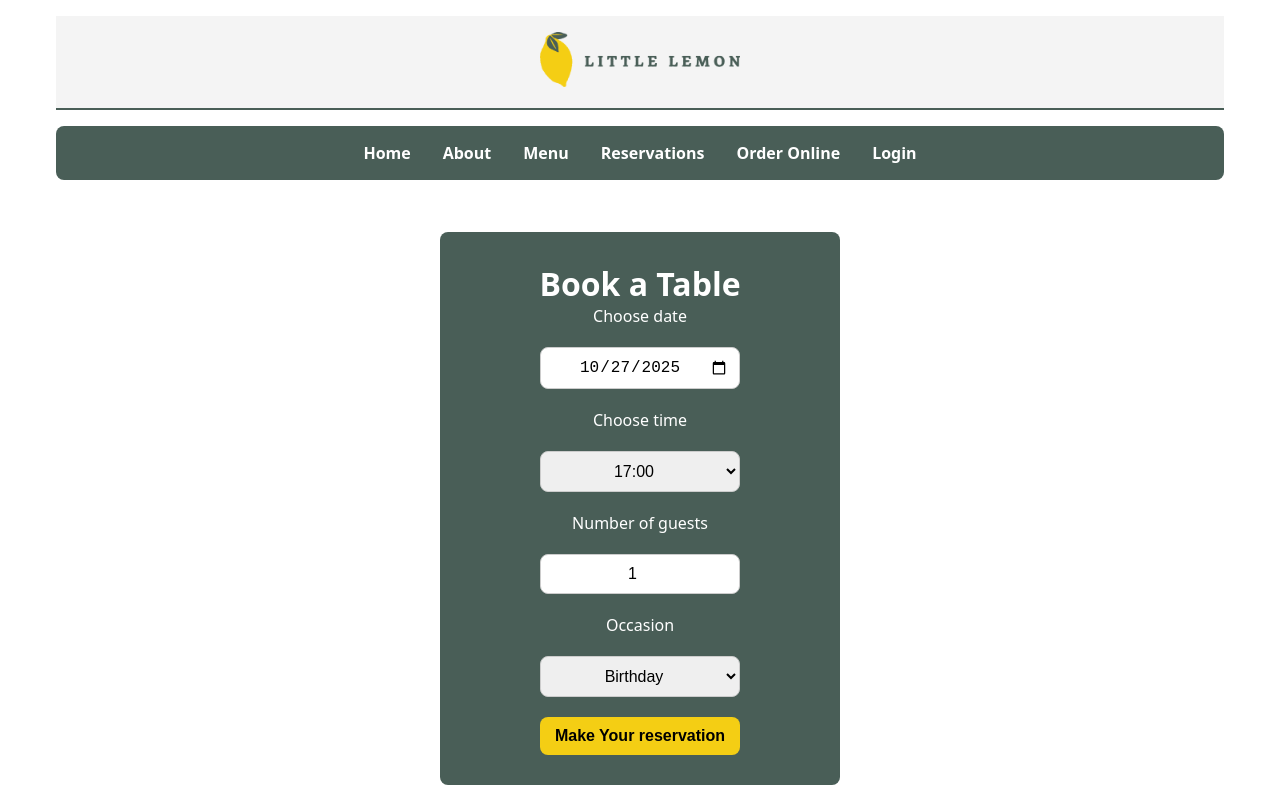
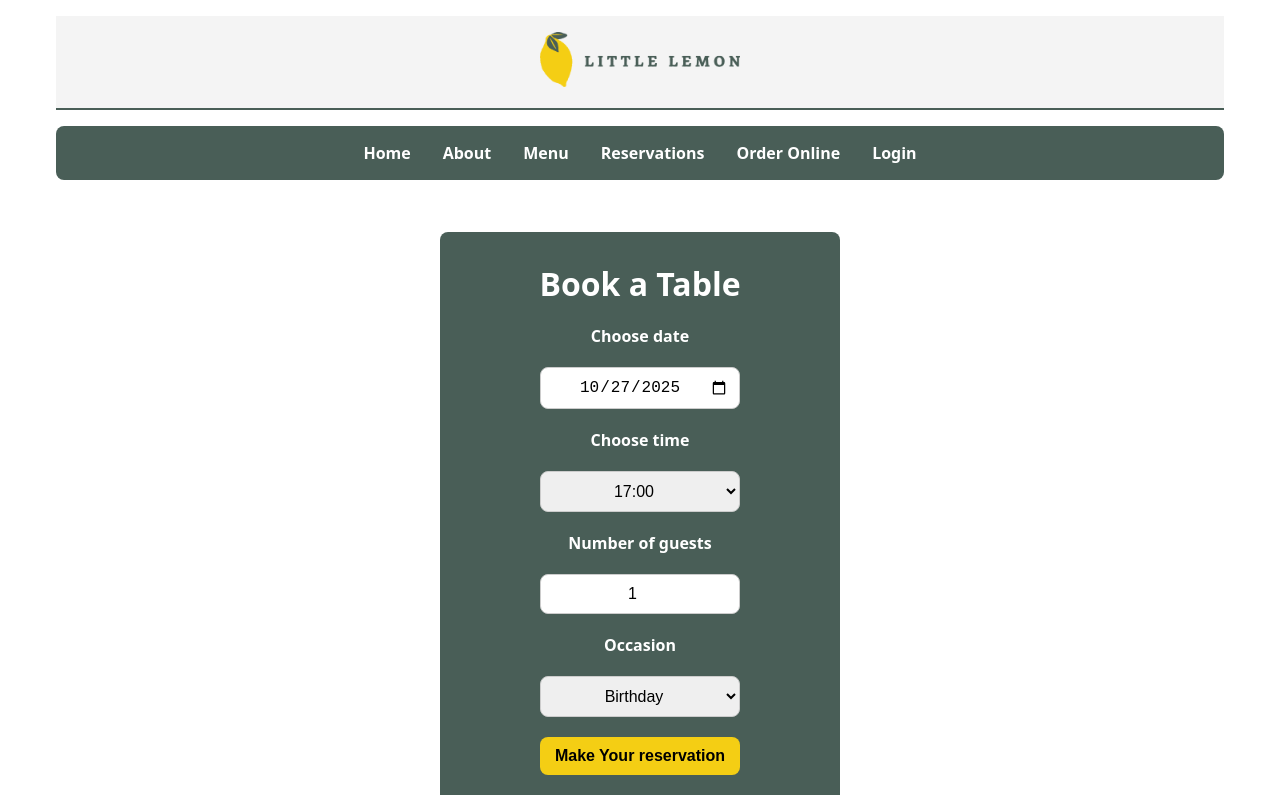
Before and after one commit to zcvaccaro/Table-Booking-App, a React (Create React App) app: page /booking in a window 1280 px wide. Shown: the top 795 px of the page. Built offline with nearby package versions, Linux system fonts and the light colour scheme.

Commit message:
Finalizing for Submission

```diff
--- a/src/App.css
+++ b/src/App.css
@@ -280,3 +280,91 @@
     width: 100%;
   }
 }
+
+/* --- Component-specific styles from JS files --- */
+
+/* BookingPage.js Styles */
+.booking-page {
+  display: flex;
+  flex-direction: column;
+  align-items: center;
+  padding: 20px;
+}
+
+.booking-container {
+  text-align: center;
+  width: 100%;
+  max-width: 400px;
+}
+
+.booking-header {
+  background-color: #495E57;
+  color: white;
+  padding: 30px;
+  border-radius: 8px;
+}
+
+.reservations-header {
+  margin-top: 40px;
+}
+
+/* BookingForm.js Styles */
+.booking-form {
+  display: grid;
+  max-width: 200px;
+  gap: 20px;
+  margin: 20px auto 0;
+}
+
+.booking-form label {
+  font-weight: bold;
+}
+
+.field {
+  padding: 10px;
+  border-radius: 8px;
+  border: 1px solid #ccc;
+  font-size: 1rem;
+  text-align: center;
+}
+
+.submit-button {
+  padding: 10px;
+  border-radius: 8px;
+  font-size: 1rem;
+  text-align: center;
+  font-weight: bold;
+  border: none;
+  transition: background-color 0.2s, color 0.2s;
+}
+
+.submit-button:enabled {
+  background-color: #F4CE14;
+  color: black;
+  cursor: pointer;
+}
+
+.submit-button:disabled {
+  background-color: #cccccc;
+  color: #666666;
+  cursor: not-allowed;
+}
+
+/* BookingsList.js Styles */
+.bookings-table {
+  width: 100%;
+  margin-top: 20px;
+  border-collapse: collapse;
+}
+
+.bookings-table th,
+.bookings-table td {
+  border: 1px solid black;
+  padding: 8px;
+}
+
+/* ConfirmedBooking.js Styles */
+.confirmation-page {
+  text-align: center;
+  padding: 50px;
+}
--- a/src/components/BookingForm.js
+++ b/src/components/BookingForm.js
@@ -62,29 +62,12 @@ const BookingForm = ({ availableTimes, dispatch, submitForm }) => {
     submitForm(formData);
   };
 
-  const fieldStyles = {
-    padding: '10px',
-    borderRadius: '8px',
-    border: '1px solid #ccc',
-    fontSize: '1rem',
-    textAlign: 'center',
-  };
-
-  const submitButtonStyles = {
-    ...fieldStyles,
-    backgroundColor: isFormValid ? '#F4CE14' : '#cccccc',
-    color: isFormValid ? 'black' : '#666666',
-    fontWeight: 'bold',
-    cursor: isFormValid ? 'pointer' : 'not-allowed',
-    border: 'none',
-  };
-
   return (
-    <form style={{ display: 'grid', maxWidth: '200px', gap: '20px', margin: '0 auto' }} onSubmit={handleSubmit}>
+    <form className="booking-form" onSubmit={handleSubmit}>
       <label htmlFor="res-date">Choose date</label>
-      <input type="date" id="res-date" value={date} onChange={handleDateChange} required min={getTodayString()} style={fieldStyles} />
+      <input type="date" id="res-date" value={date} onChange={handleDateChange} required min={getTodayString()} className="field" />
       <label htmlFor="res-time">Choose time</label>
-      <select id="res-time" value={time} onChange={(e) => setTime(e.target.value)} required style={fieldStyles}>
+      <select id="res-time" value={time} onChange={(e) => setTime(e.target.value)} required className="field">
         {/* availableTimes is now received as a prop */}
         {availableTimes && availableTimes.map((availableTime) => (
           <option key={availableTime} value={availableTime}>
@@ -102,14 +85,20 @@ const BookingForm = ({ availableTimes, dispatch, submitForm }) => {
         value={guests}
         onChange={(e) => setGuests(parseInt(e.target.value, 10))}
         required
-        style={fieldStyles}
+        className="field"
       />
       <label htmlFor="occasion">Occasion</label>
-      <select id="occasion" value={occasion} onChange={(e) => setOccasion(e.target.value)} required style={fieldStyles}>
+      <select id="occasion" value={occasion} onChange={(e) => setOccasion(e.target.value)} required className="field">
         <option>Birthday</option>
         <option>Anniversary</option>
       </select>
-      <input type="submit" value="Make Your reservation" aria-label="On Click" disabled={!isFormValid} style={submitButtonStyles} />
+      <input
+        type="submit"
+        value="Make Your reservation"
+        aria-label="On Click"
+        disabled={!isFormValid}
+        className="submit-button"
+      />
     </form>
   );
 };
--- a/src/components/BookingPage.js
+++ b/src/components/BookingPage.js
@@ -4,13 +4,13 @@ import BookingsList from './BookingsList'; // Assuming this component exists
 
 const BookingPage = ({ availableTimes, bookings, dispatch, submitForm }) => {
   return (
-    <div style={{ display: 'flex', flexDirection: 'column', alignItems: 'center', padding: '20px' }}>
-      <div style={{ textAlign: 'center', width: '100%', maxWidth: '400px' }}>
-        <div style={{ backgroundColor: '#495E57', color: 'white', padding: '30px', borderRadius: '8px' }}>
+    <div className="booking-page">
+      <div className="booking-container">
+        <div className="booking-header">
           <h1>Book a Table</h1>
           <BookingForm availableTimes={availableTimes} dispatch={dispatch} submitForm={submitForm} />
         </div>
-        <h2 style={{ marginTop: '40px' }}>Current Reservations</h2>
+        <h2 className="reservations-header">Current Reservations</h2>
         <BookingsList bookings={bookings} />
       </div>
     </div>
--- a/src/components/BookingsList.js
+++ b/src/components/BookingsList.js
@@ -6,22 +6,22 @@ const BookingsList = ({ bookings }) => {
   }
 
   return (
-    <table style={{ width: '100%', marginTop: '20px', borderCollapse: 'collapse' }}>
+    <table className="bookings-table">
       <thead>
         <tr>
-          <th style={{ border: '1px solid black', padding: '8px' }}>Date</th>
-          <th style={{ border: '1px solid black', padding: '8px' }}>Time</th>
-          <th style={{ border: '1px solid black', padding: '8px' }}>Guests</th>
-          <th style={{ border: '1px solid black', padding: '8px' }}>Occasion</th>
+          <th>Date</th>
+          <th>Time</th>
+          <th>Guests</th>
+          <th>Occasion</th>
         </tr>
       </thead>
       <tbody>
         {bookings.map((booking, index) => (
           <tr key={index}>
-            <td style={{ border: '1px solid black', padding: '8px' }}>{booking.date}</td>
-            <td style={{ border: '1px solid black', padding: '8px' }}>{booking.time}</td>
-            <td style={{ border: '1px solid black', padding: '8px' }}>{booking.guests}</td>
-            <td style={{ border: '1px solid black', padding: '8px' }}>{booking.occasion}</td>
+            <td>{booking.date}</td>
+            <td>{booking.time}</td>
+            <td>{booking.guests}</td>
+            <td>{booking.occasion}</td>
           </tr>
         ))}
       </tbody>
--- a/src/components/ConfirmedBooking.js
+++ b/src/components/ConfirmedBooking.js
@@ -2,7 +2,7 @@ import React from 'react';
 
 const ConfirmedBooking = () => {
   return (
-    <div style={{ textAlign: 'center', padding: '50px' }}>
+    <div className="confirmation-page">
       <h1>Booking Confirmed!</h1>
       <p>Thank you for your reservation. We look forward to seeing you!</p>
     </div>
```
Also changed, not shown: src/components/App.css (added), src/components/BookingForm.css (added).
